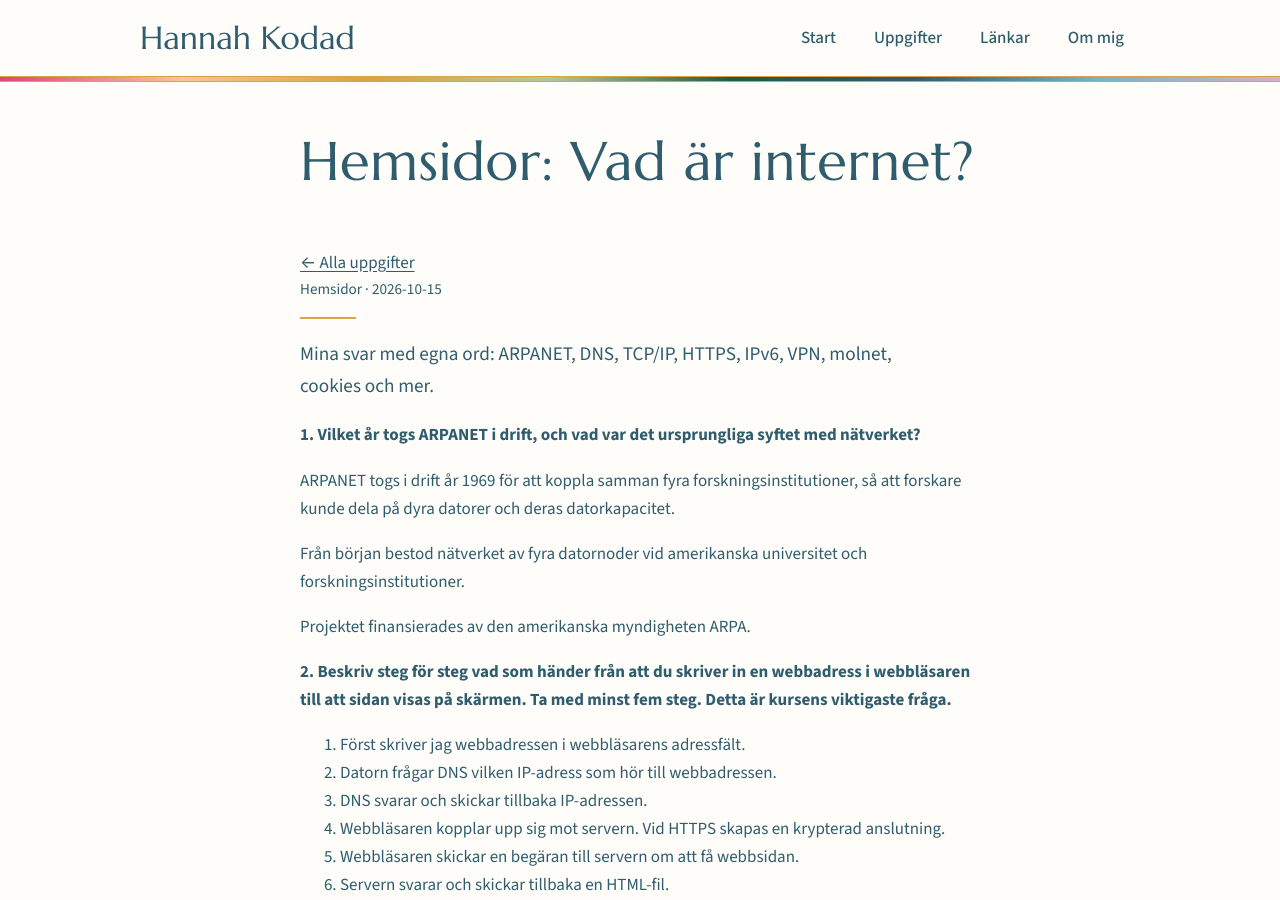
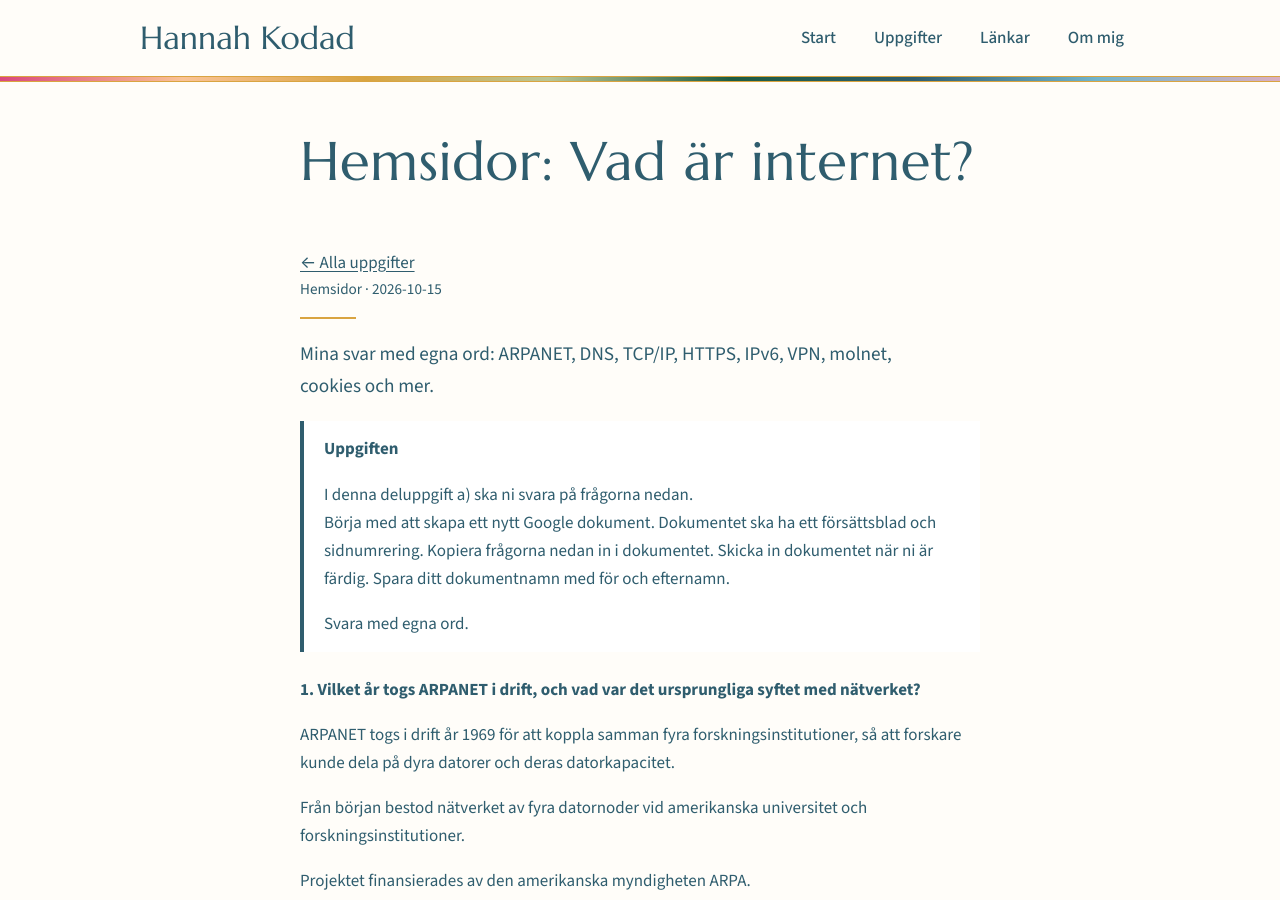
Before and after one commit to HannahKodad/it-pedagogy, a Jekyll site: the page built from _posts/2026-10-15-vad-ar-internet.md, in a window 1280 px wide and 900 px high. Built offline with Jekyll 4.4.1, drawn with Linux system fonts in a browser that asks for light colours.

Commit message:
Add assignment texts to Vad är internet and Vad är HTML
Co-Authored-By: Claude Opus 5.5 <noreply@anthropic.com>
Claude-Session: https://claude.ai/code/session_01US4uC96mcg9pnYNxCsLiKE

```diff
--- a/_posts/2026-10-15-vad-ar-internet.md
+++ b/_posts/2026-10-15-vad-ar-internet.md
@@ -9,6 +9,12 @@ ordning: "07a"
 namn: "Vad är internet?"
 ingress: "Mina svar med egna ord: ARPANET, DNS, TCP/IP, HTTPS, IPv6, VPN, molnet, cookies och mer."
 ---
+
+<div class="uppgiften">
+<p><strong>Uppgiften</strong></p>
+<p>I denna deluppgift a) ska ni svara på frågorna nedan.<br>Börja med att skapa ett nytt Google dokument. Dokumentet ska ha ett försättsblad och sidnumrering. Kopiera frågorna nedan in i dokumentet. Skicka in dokumentet när ni är färdig. Spara ditt dokumentnamn med för och efternamn.</p>
+<p>Svara med egna ord.</p>
+</div>
 
 **1. Vilket år togs ARPANET i drift, och vad var det ursprungliga syftet med nätverket?**
 
```
Also changed, not shown: _posts/2026-10-15-vad-ar-html.md (+5 -0 lines).
